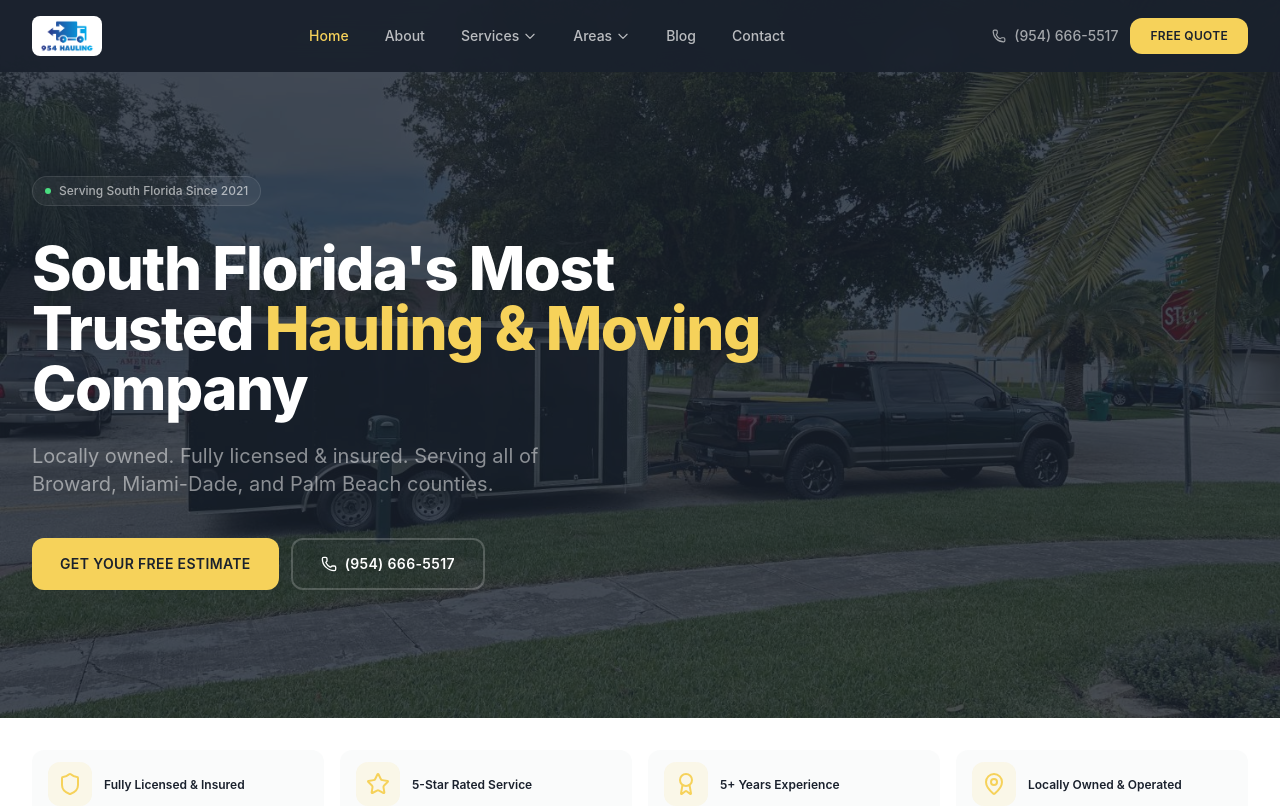
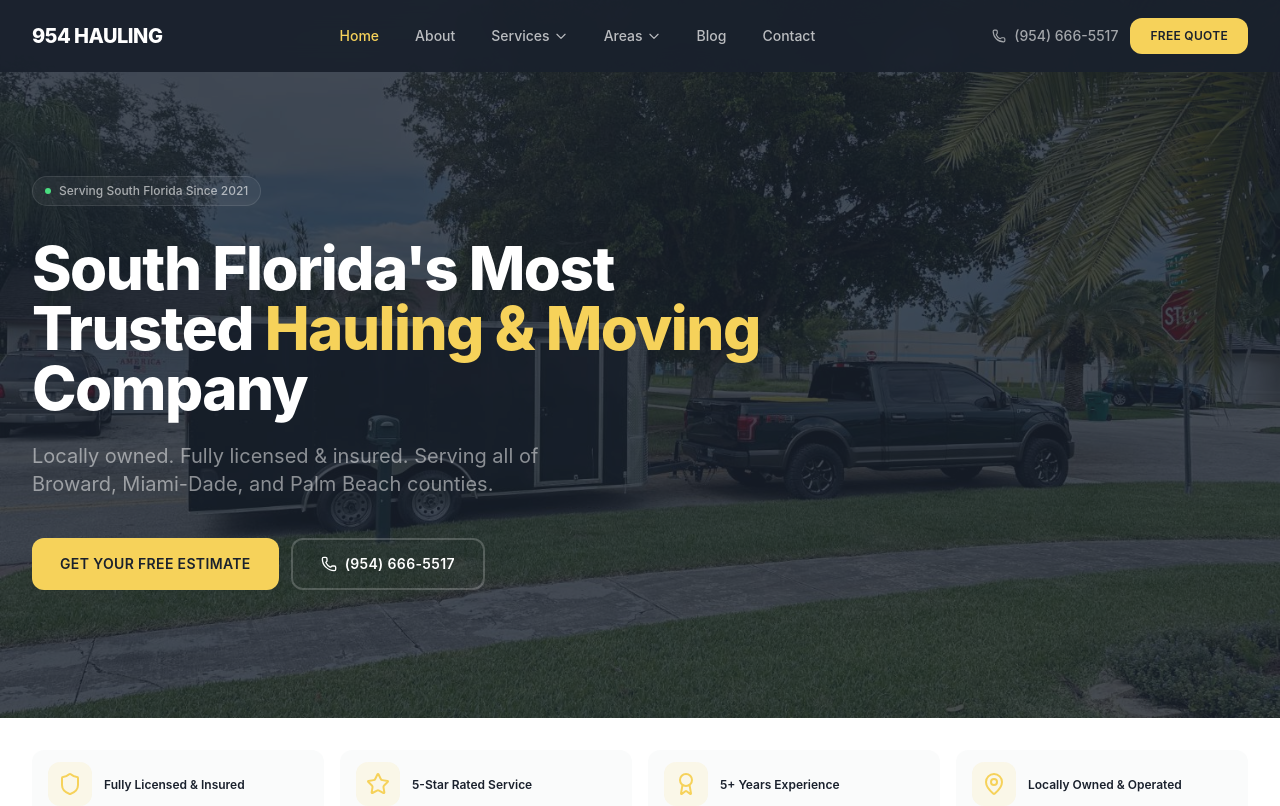
Before and after one commit to jcdammert/954-Hauling, a Next.js app: page / in a window 1280 px wide. Shown: the top 806 px of the page. Built offline with nearby package versions, Linux system fonts and the light colour scheme.

Commit message:
Revert logo to text in header and footer

```diff
--- a/src/components/Footer.tsx
+++ b/src/components/Footer.tsx
@@ -17,11 +17,9 @@ export default function Footer() {
         <div className="grid grid-cols-1 md:grid-cols-2 lg:grid-cols-4 gap-10 lg:gap-12">
           {/* Brand */}
           <div>
-            <img
-              src="/954haulinglogo.png"
-              alt="954 Hauling"
-              className="h-14 w-auto object-contain rounded-xl bg-white px-3 py-2 mb-4"
-            />
+            <h3 className="text-white font-extrabold text-xl tracking-tight mb-4">
+              954 HAULING
+            </h3>
             <p className="text-white/40 text-sm leading-relaxed mb-6">
               South Florida&apos;s most trusted hauling, moving, and junk removal
               company. Locally owned and operated for over 5 years.
--- a/src/components/Header.tsx
+++ b/src/components/Header.tsx
@@ -45,12 +45,11 @@ export default function Header() {
     >
       <div className="max-w-7xl mx-auto px-4 sm:px-6 lg:px-8">
         <div className="flex items-center justify-between h-16 md:h-[72px]">
-          <Link href="/" className="flex items-center">
-            <img
-              src="/954haulinglogo.png"
-              alt="954 Hauling"
-              className="h-10 w-auto object-contain rounded-lg bg-white px-2 py-1"
-            />
+          <Link
+            href="/"
+            className="text-white font-extrabold text-xl tracking-tight hover:text-brand-gold transition-colors"
+          >
+            954 HAULING
           </Link>
 
           {/* Desktop Nav */}
```
